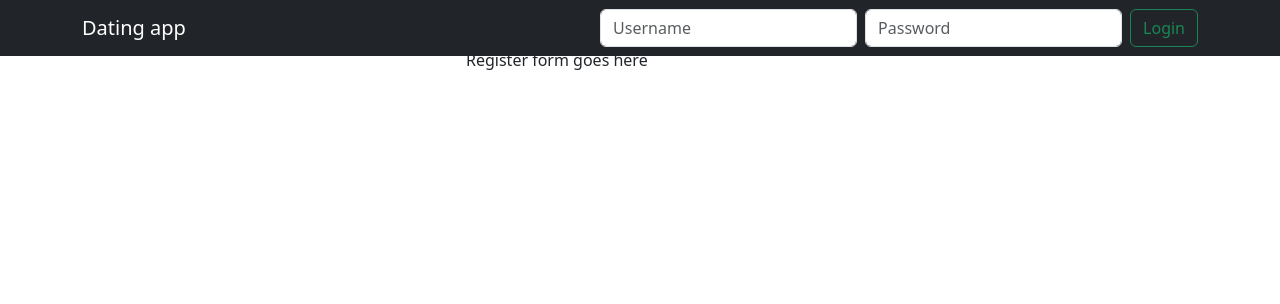
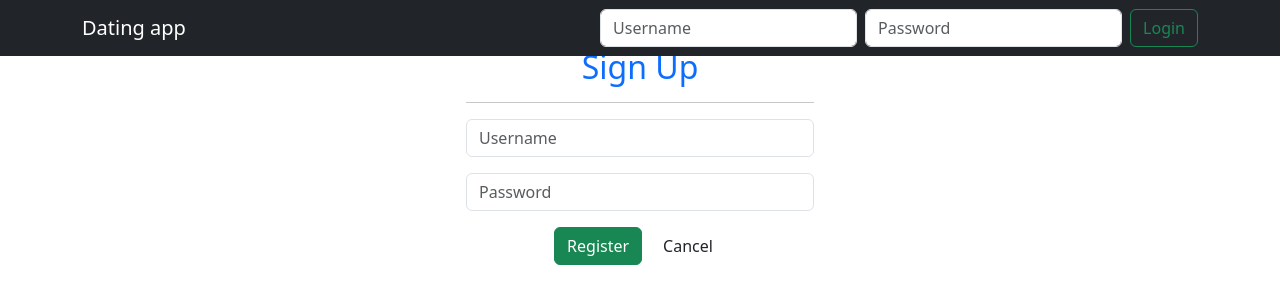
Before and after one commit to maxpe3447/DatingApp, an Angular app in the folder client/: page / in a window 1280 px wide. Both pictures are taken after a click on the button "Register". Shown: the top 304 px of the page. Built offline with nearby package versions, Linux system fonts and the light colour scheme; no server answers.

Commit message:
add register component

```diff
--- a/client/src/app/home/home.component.html
+++ b/client/src/app/home/home.component.html
@@ -11,7 +11,7 @@
     <div *ngIf="registerMode" class="container">
         <div class="row justify-content-center">
             <div class="col-4">
-                <p>Register form goes here</p>
+                <app-register></app-register>
             </div>
         </div>
     </div>
--- /dev/null
+++ b/client/src/app/register/register.component.html
@@ -0,0 +1,15 @@
+<form #registerForm="ngForm" (ngSubmit)="register()" autocomplete="off">
+    <h2 class="text-center text-primary">Sign Up</h2>
+    <hr>
+    <div class="mb-3">
+        <input type="text" class="form-control" name="username" [(ngModel)]="model.username" placeholder="Username" >
+    </div>
+    <div class="mb-3">
+
+        <input type="password" class="form-control" name="password" [(ngModel)]="model.password" placeholder="Password">
+    </div>
+    <div class="text-center">
+        <button class="btn btn-success me-2" type="submit">Register</button>
+        <button class="btn btn-default" type="button" (click)="cancel()">Cancel</button>
+    </div>
+</form>
--- /dev/null
+++ b/client/src/app/register/register.component.ts
@@ -0,0 +1,22 @@
+import { Component } from '@angular/core';
+import { CommonModule } from '@angular/common';
+import { FormsModule} from '@angular/forms';
+
+@Component({
+  selector: 'app-register',
+  standalone: true,
+  imports: [CommonModule, FormsModule],
+  templateUrl: './register.component.html',
+  styleUrl: './register.component.css'
+})
+export class RegisterComponent {
+  model: any = {};
+
+  register(){
+    console.log(this.model);
+  }
+  cancel(){
+    console.log('cancelled');
+
+  }
+}
```
Also changed, not shown: client/src/app/home/home.component.ts (+6 -5 lines), client/src/app/register/register.component.css (added).
